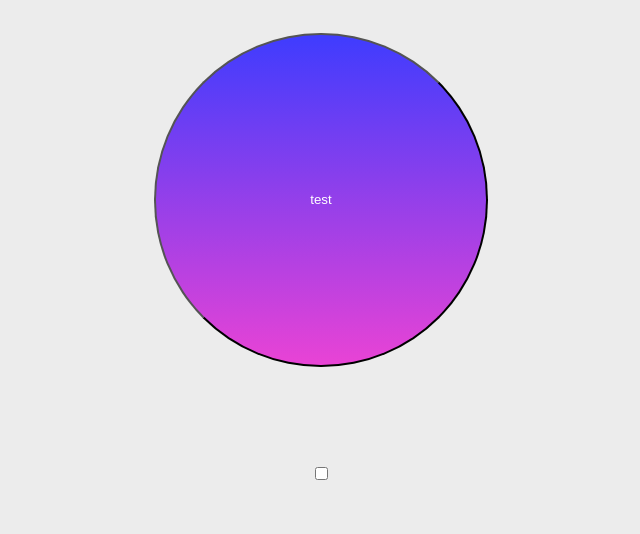
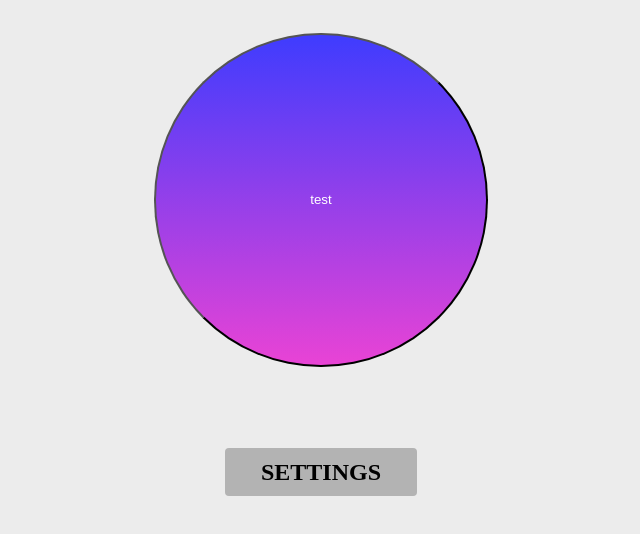
Before and after one commit to cookieMonsterDev/dummy-buttons, a React (Create React App) app: page / in a window 1280 px wide. Shown: the top 534 px of the page, without its empty margins (319-959 px from the left). Built offline with nearby package versions, Linux system fonts and the light colour scheme.

Commit message:
feat: style settings button

```diff
--- a/src/components/settings/settings.tsx
+++ b/src/components/settings/settings.tsx
@@ -1,9 +1,8 @@
-import { useState } from "react";
+import { useEffect, useRef, useState } from "react";
 import styled from "styled-components";
 import { Toggle } from "../buttons/toggle";
 
 interface ToggleMenuProps {
-
   handleTheme?: () => void;
   disableButton?: () => void;
   changeAction?: () => void;
@@ -17,23 +16,43 @@ const Container = styled.div`
   flex-direction: column;
 `;
 
-const SettingsButton = styled.input`
-  margin: 5em;
+const SettingsButtonlabel = styled.label`
+  width: 12em;
+  height: 3em;
+  margin: 3em;
+  display: flex;
+  justify-content: center;
+  background-color: #B3B3B3;
+  border-radius: 4px;
 `;
 
-const SettingsButtonlabel = styled.label`
+const SettingsButtonInput = styled.input`
+  position: absolute;
+  display: none;
+`;
 
+const SettingsButtonSpan = styled.span`
+  width: 100%;
+  height: 100%;
+  display: flex;
+  align-items: center;
+  justify-content: center;
+  font-size: 1.5em;
+  font-weight: 600;
 `;
 
 export const ToggleMenu = (props: ToggleMenuProps) => {
 
   const [extended, setExtended] = useState(false);
 
+  useEffect(() => {}, []);
+
   if (extended) {
     return (
       <Container>
         <SettingsButtonlabel>
-          <SettingsButton type="checkbox" onChange={() => setExtended(!extended)} />
+          <SettingsButtonInput type="checkbox" onChange={() => setExtended(!extended)} />
+          <SettingsButtonSpan>SETTINGS</SettingsButtonSpan>
         </SettingsButtonlabel>
           <Toggle
             toggleText={"Dark mode"}
@@ -53,7 +72,8 @@ export const ToggleMenu = (props: ToggleMenuProps) => {
   else return (
     <Container>
       <SettingsButtonlabel>
-          <SettingsButton type="checkbox" onChange={() => setExtended(!extended)} />
+          <SettingsButtonInput type="checkbox" onChange={() => setExtended(!extended)} />
+          <SettingsButtonSpan>SETTINGS</SettingsButtonSpan>
       </SettingsButtonlabel>
     </Container>
   );
```
